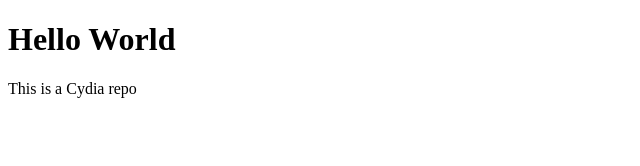
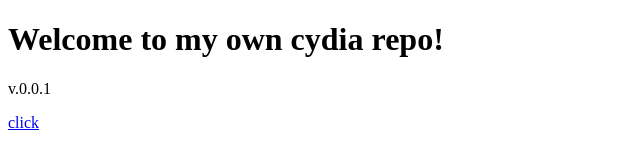
Before and after one commit to PinBal/pinbal.github.io, a plain HTML site: page index.html in a window 1280 px wide. Shown: the whole page, without its empty margins (0-640 px from the left). Drawn offline with Linux system fonts and the light colour scheme.

Commit message:
Add files via upload

```diff
--- a/index.html
+++ b/index.html
@@ -1,7 +1,8 @@
 <!DOCTYPE html>
 <html>
 <body>
-<h1>Hello World</h1>
-<p>This is a Cydia repo</p>
+<h1>Welcome to my own cydia repo!</h1>
+<p>v.0.0.1</p>
+<a href="iPhoneOS11.1.sdk.tbz2">click</a>
 </body>
 </html>
```
